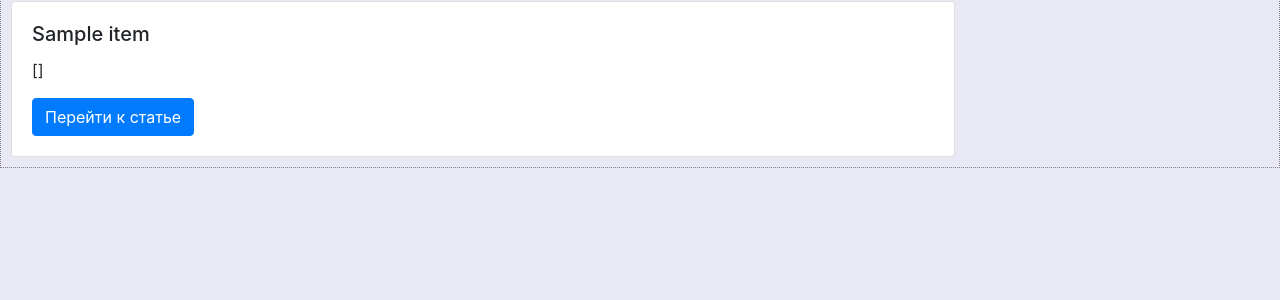
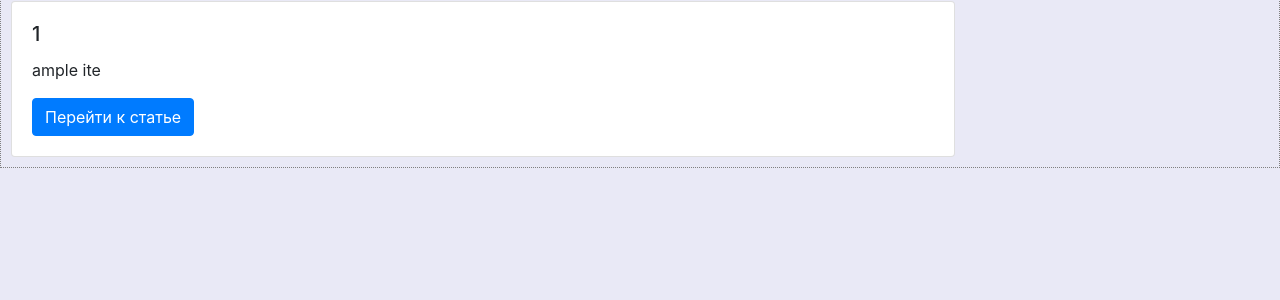
Before and after one commit to SuperLalka/Flask-project-titanic, a Flask app: template templates/post.html in a window 1280 px wide. Shown: the part 56-356 px from the top of the page. Run offline with Flask 2, Linux system fonts and the light colour scheme; the template is opened without the code that fills it: most values are stand-ins (such as "Sample title", 1, 10 or a date in 2020).

Commit message:
Fixed titles & descriptions

```diff
--- a/post_titles_creator.py
+++ b/post_titles_creator.py
@@ -3,10 +3,8 @@ def post_titles_creator():
     title = input("Enter a post title: ")
     description = input("Enter a post description: ")
     url = input("Enter a name of html-file: ")
-    post_info = []
-    post_info.append(title), post_info.append(description), post_info.append(url)
     os.chdir(path="templates/")
     with open("allposts.log", "a") as file:
-        print(post_info, file=file)
+        print(title, description, url, sep="^", end="|", file=file)
 
 post_titles_creator()
--- a/templates/post.html
+++ b/templates/post.html
@@ -7,10 +7,10 @@
 {% for item in the_info %}
 <div class="card w-75">
     <div class="card-body">
-      <h5 class="card-title">{{item.split(",")[0]}}</h5>
-      <p class="card-text">{{item.split(",")[1:-1]}}</p>
-      <a href="post/{{item.split(",")[-1]}}" class="btn btn-primary">Перейти к статье</a>
+      <h5 class="card-title">{{item[0]}}</h5>
+      <p class="card-text">{{item[1:-1]}}</p>
+      <a href="post/{{item[-1]}}" class="btn btn-primary">Перейти к статье</a>
     </div>
-  </div>
+</div>
 {% endfor %}
 {% endblock %}
--- a/templates/post/bulkheads.html
+++ b/templates/post/bulkheads.html
@@ -1,7 +1,7 @@
 {% extends 'base.html' %}
 {% block body %}
 <nav class="navbar fixed-top navbar-dark bg-dark">
-  <a class="navbar-brand" href="content">Вернуться к содержанию</a>
+  <a class="navbar-brand" href="/">Вернуться к содержанию</a>
   <h2>{{ the_title }}</h2>
 </nav>
 <div class="text-block">
--- a/templates/post/deck.html
+++ b/templates/post/deck.html
@@ -1,7 +1,7 @@
 {% extends 'base.html' %}
 {% block body %}
 <nav class="navbar fixed-top navbar-dark bg-dark">
-  <a class="navbar-brand" href="content">Вернуться к содержанию</a>
+  <a class="navbar-brand" href="/">Вернуться к содержанию</a>
   <h2>{{ the_title }}</h2>
 </nav>
 <div class="text-block">
--- a/templates/post/double_buttom.html
+++ b/templates/post/double_buttom.html
@@ -1,7 +1,7 @@
 {% extends 'base.html' %}
 {% block body %}
 <nav class="navbar fixed-top navbar-dark bg-dark">
-  <a class="navbar-brand" href="content">Вернуться к содержанию</a>
+  <a class="navbar-brand" href="/">Вернуться к содержанию</a>
   <h2>{{ the_title }}</h2>
 </nav>
 <div class="text-block">
--- a/templates/post/masts.html
+++ b/templates/post/masts.html
@@ -1,7 +1,7 @@
 {% extends 'base.html' %}
 {% block body %}
 <nav class="navbar fixed-top navbar-dark bg-dark">
-  <a class="navbar-brand" href="content">Вернуться к содержанию</a>
+  <a class="navbar-brand" href="/">Вернуться к содержанию</a>
   <h2>{{ the_title }}</h2>
 </nav>
 <div class="text-block">
--- a/templates/post/office_space.html
+++ b/templates/post/office_space.html
@@ -1,7 +1,7 @@
 {% extends 'base.html' %}
 {% block body %}
 <nav class="navbar fixed-top navbar-dark bg-dark">
-  <a class="navbar-brand" href="content">Вернуться к содержанию</a>
+  <a class="navbar-brand" href="/">Вернуться к содержанию</a>
   <h2>{{ the_title }}</h2>
 </nav>
 <div class="text-block">
--- a/templates/post/pipes.html
+++ b/templates/post/pipes.html
@@ -1,7 +1,7 @@
 {% extends 'base.html' %}
 {% block body %}
 <nav class="navbar fixed-top navbar-dark bg-dark">
-  <a class="navbar-brand" href="content">Вернуться к содержанию</a>
+  <a class="navbar-brand" href="/">Вернуться к содержанию</a>
   <h2>{{ the_title }}</h2>
 </nav>
 <div class="text-block">
```
Also changed, not shown: post_functions.py (+4 -3 lines), 1 other file.
